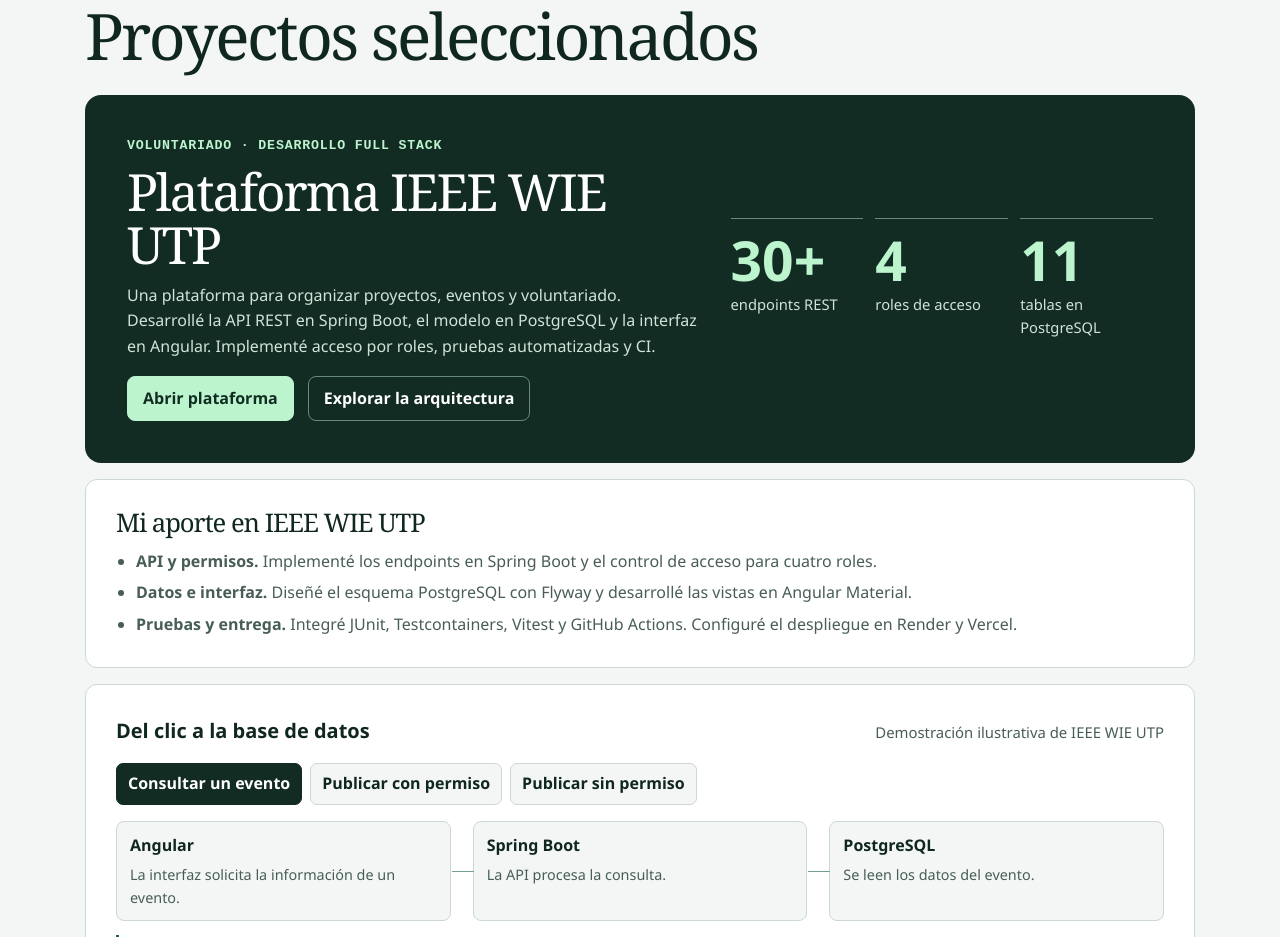
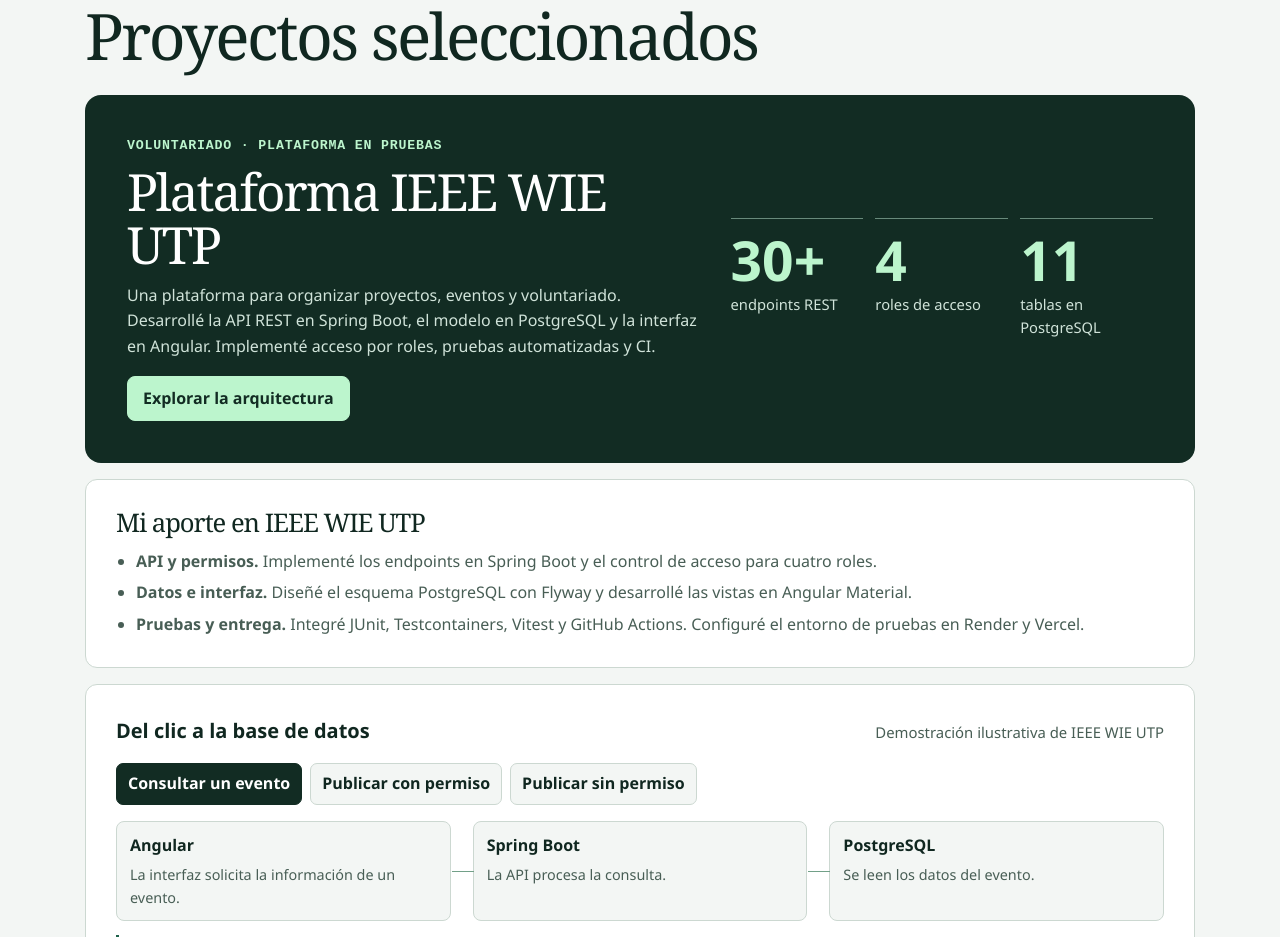
Before and after one commit to PaoloPelaezVillanueva/PaoloPelaezVillanueva.github.io, a plain HTML site: page index.html in a window 1280 px wide. Shown: the part 780-1717 px from the top of the page. Drawn offline with Linux system fonts and the light colour scheme.

Commit message:
Presentar la plataforma IEEE WIE UTP como proyecto en pruebas

```diff
--- a/index.html
+++ b/index.html
@@ -41,13 +41,13 @@
 </section>
 <section id="proyectos" aria-labelledby="proyectos-titulo">
 <h2 id="proyectos-titulo">Proyectos seleccionados</h2>
-<article class="feature"><div><p class="eyebrow">Voluntariado · Desarrollo full stack</p><h3>Plataforma IEEE WIE UTP</h3><p>Una plataforma para organizar proyectos, eventos y voluntariado. Desarrollé la API REST en Spring Boot, el modelo en PostgreSQL y la interfaz en Angular. Implementé acceso por roles, pruebas automatizadas y CI.</p><div class="actions"><a class="button primary" href="https://ieee-wie-utp.vercel.app/">Abrir plataforma</a><a class="button" href="#sistema-titulo">Explorar la arquitectura</a></div></div><dl class="stats"><div><dt>30+</dt><dd>endpoints REST</dd></div><div><dt>4</dt><dd>roles de acceso</dd></div><div><dt>11</dt><dd>tablas en PostgreSQL</dd></div></dl></article>
+<article class="feature"><div><p class="eyebrow">Voluntariado · Plataforma en pruebas</p><h3>Plataforma IEEE WIE UTP</h3><p>Una plataforma para organizar proyectos, eventos y voluntariado. Desarrollé la API REST en Spring Boot, el modelo en PostgreSQL y la interfaz en Angular. Implementé acceso por roles, pruebas automatizadas y CI.</p><div class="actions"><a class="button primary" href="#sistema-titulo">Explorar la arquitectura</a></div></div><dl class="stats"><div><dt>30+</dt><dd>endpoints REST</dd></div><div><dt>4</dt><dd>roles de acceso</dd></div><div><dt>11</dt><dd>tablas en PostgreSQL</dd></div></dl></article>
 <div class="evidence">
   <h3>Mi aporte en IEEE WIE UTP</h3>
   <ul>
     <li><strong>API y permisos.</strong> Implementé los endpoints en Spring Boot y el control de acceso para cuatro roles.</li>
     <li><strong>Datos e interfaz.</strong> Diseñé el esquema PostgreSQL con Flyway y desarrollé las vistas en Angular Material.</li>
-    <li><strong>Pruebas y entrega.</strong> Integré JUnit, Testcontainers, Vitest y GitHub Actions. Configuré el despliegue en Render y Vercel.</li>
+    <li><strong>Pruebas y entrega.</strong> Integré JUnit, Testcontainers, Vitest y GitHub Actions. Configuré el entorno de pruebas en Render y Vercel.</li>
   </ul>
 </div>
 <figure class="system" aria-labelledby="sistema-titulo">
```
